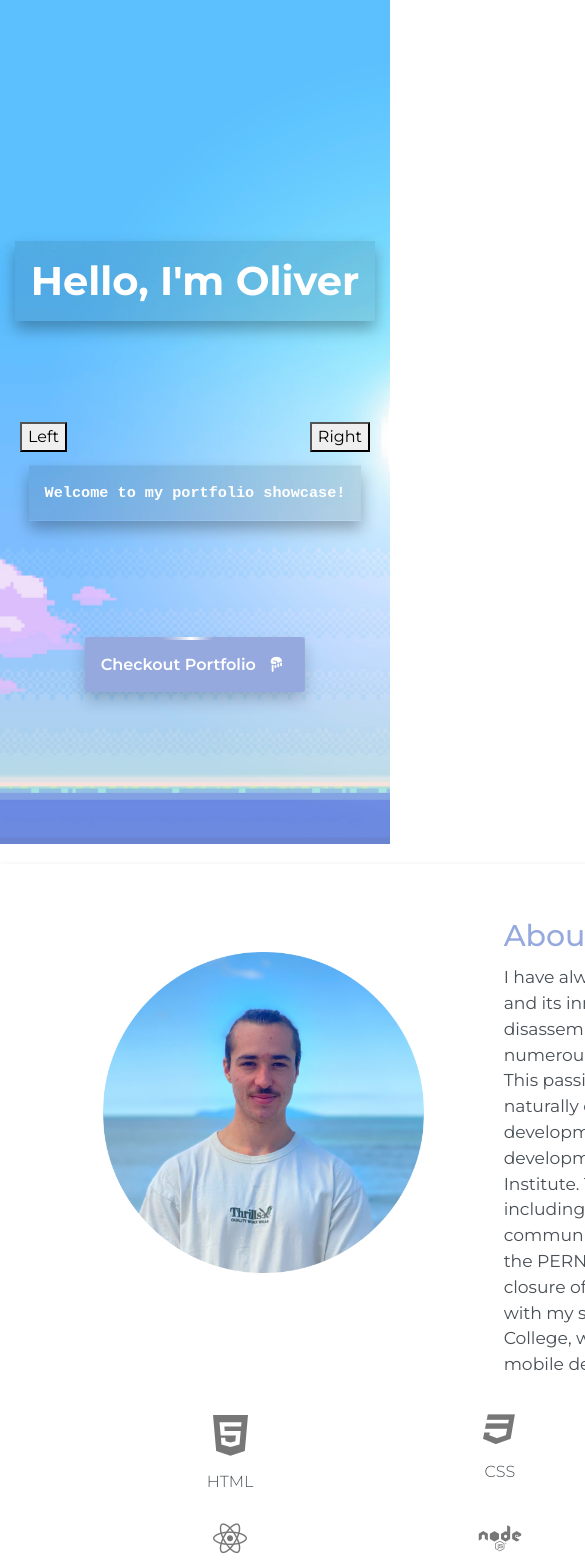
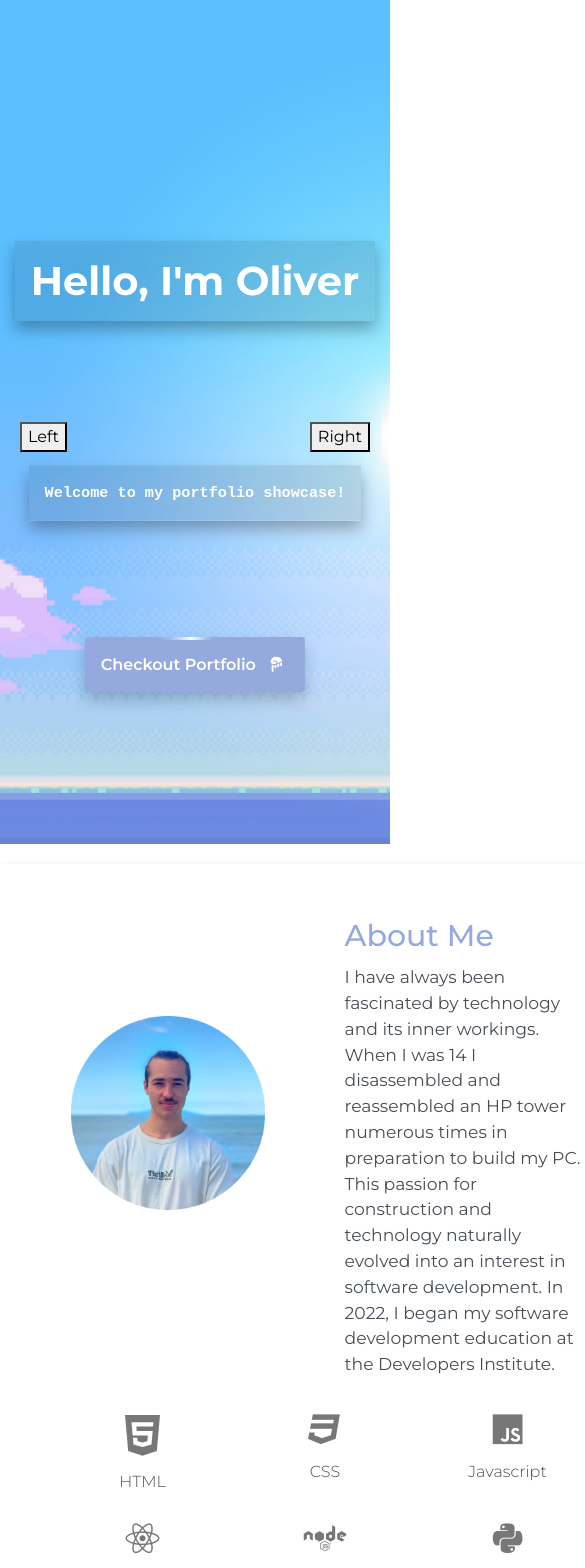
Before and after one commit to oliverEddy/Olivers-Portfolio, a React (Create React App) app: page / in a window 390 px wide. Shown: the top 1568 px of the page, 585 px wide, since content can reach past the window. Built offline with nearby package versions, Linux system fonts and the light colour scheme.

Commit message:
Add media @ for 650px

```diff
--- a/src/components/section/About.css
+++ b/src/components/section/About.css
@@ -225,3 +225,8 @@ padding-right: 15px;
 
 }
   }
+@media (max-width: 1028px) {
+  .effect2 {
+    width: 650px;
+  }
+}
--- a/src/components/section/Works.css
+++ b/src/components/section/Works.css
@@ -36,3 +36,8 @@
         .third {
           width: 1000px;
         }}
+        @media (max-width: 1028px) {
+          .third {
+            width: 650px;
+          }
+        }
```
